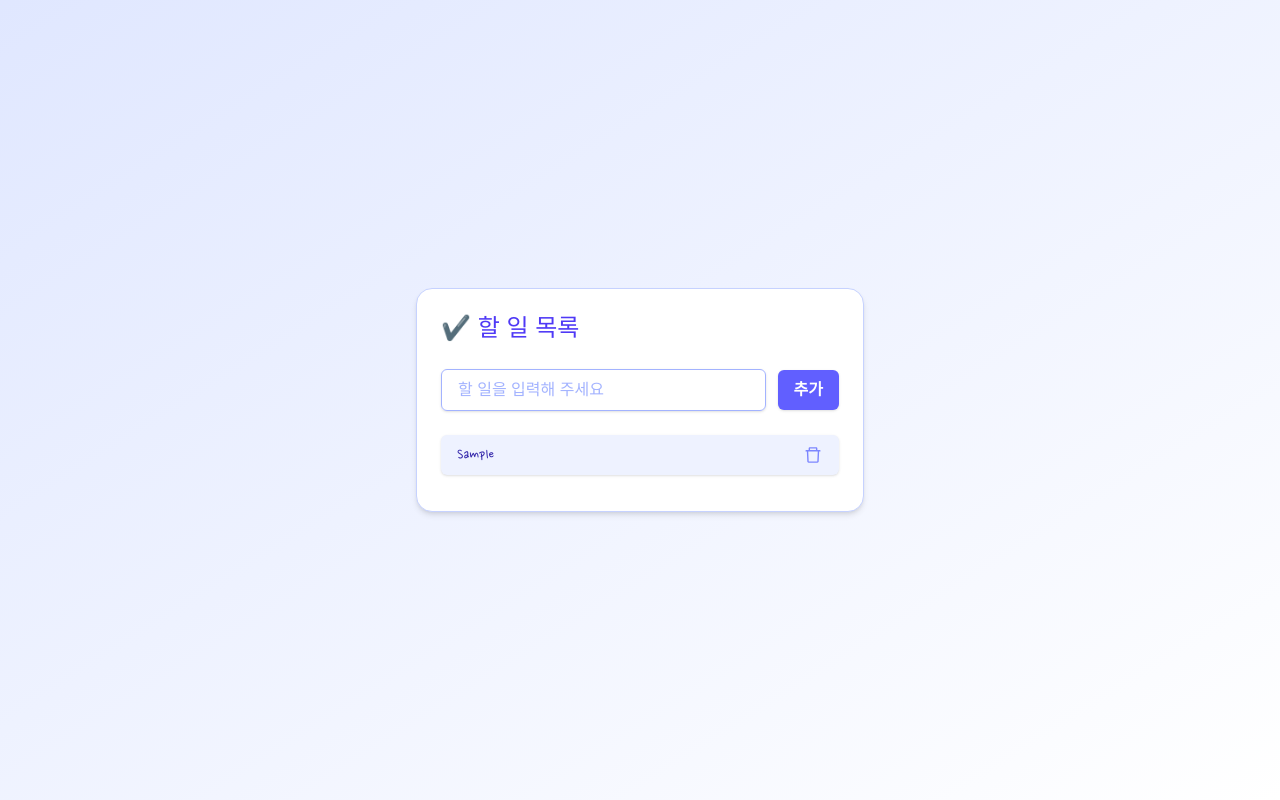
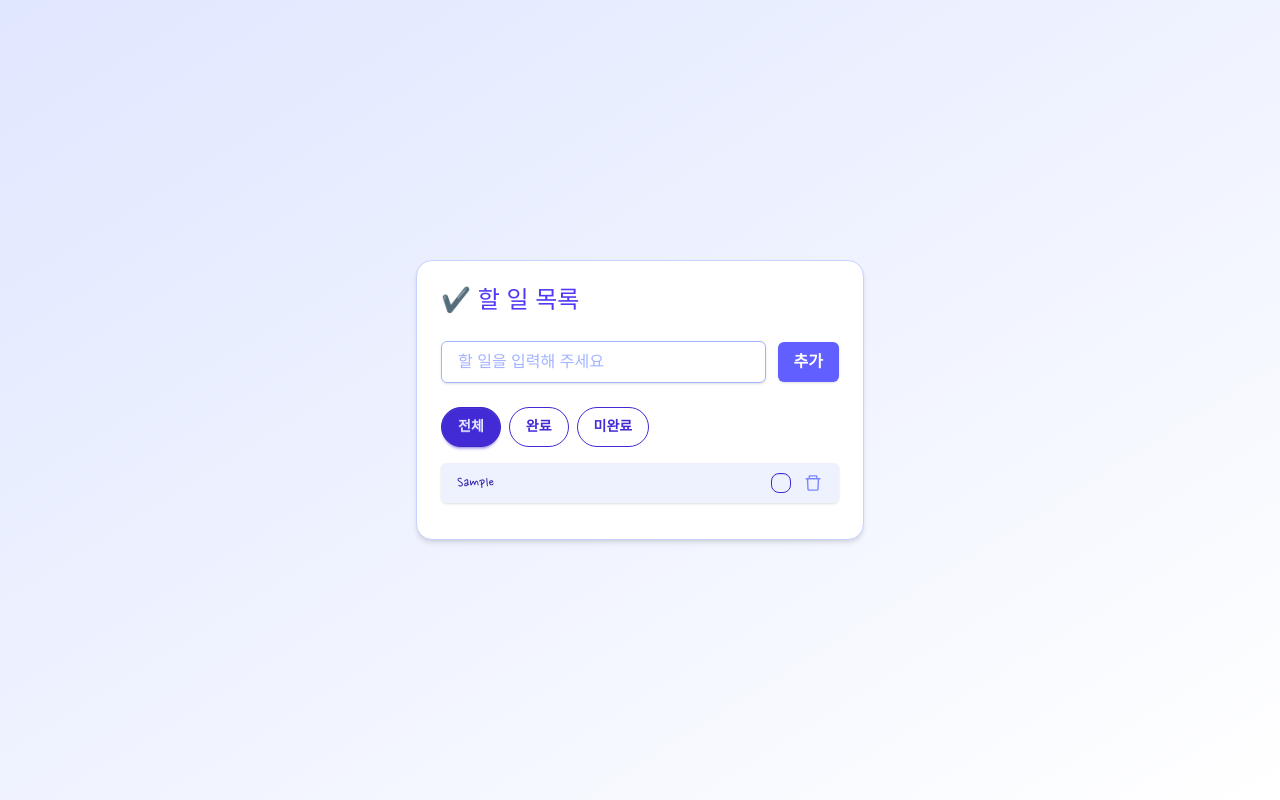
Before and after one commit to yuyu-kor/final-todolist, a React (Vite) app: page / in a window 1280 px wide. Both pictures are taken after typing "Sample" into the empty fields and a click on the button "추가". Built offline with nearby package versions, Linux system fonts and the light colour scheme; a web font is replaced by a local one.

Commit message:
Feat: 체크박스 및 필터링 기능 추가

```diff
--- a/src/App.jsx
+++ b/src/App.jsx
@@ -2,14 +2,17 @@ import { useState } from "react";
 import "./App.css";
 import TodoInput from "./components/TodoInput";
 import TodoList from "./components/TodoList";
+import FilterBar from "./components/FilterBar";
 
 function App() {
+  const [filter, setFilter] = useState("전체");
   const [todoList, setTodoList] = useState([]);
 
   const handleAddTodo = (text) => {
     const newTodo = {
       id: Date.now(),
       text,
+      isDone: false,
     };
     setTodoList([...todoList, newTodo]);
   };
@@ -18,12 +21,32 @@ function App() {
     setTodoList(todoList.filter((todo) => todo.id !== idToDelete));
   };
 
+  const handleToggleTodo = (id) => {
+    setTodoList((prev) =>
+      prev.map((todo) =>
+        todo.id === id ? { ...todo, isDone: !todo.isDone } : todo
+      )
+    );
+  };
+
+  const filteredList = todoList.filter((todo) => {
+    if (filter === "전체") return true;
+    if (filter === "완료") return todo.isDone === true;
+    if (filter === "미완료") return todo.isDone === false;
+  });
+
   return (
     <div className="min-h-screen bg-gradient-to-br from-indigo-100 to-white flex items-center justify-center px-4">
       <div className="w-full max-w-md p-6 bg-white border border-indigo-200 rounded-2xl shadow-md">
         <h2 className="mb-6 text-2xl text-indigo-600">✔️ 할 일 목록</h2>
         <TodoInput onAddTodo={handleAddTodo} />
-        <TodoList todoList={todoList} onDelete={handleDeleteTodo} />
+        <FilterBar currentFilter={filter} onChangeFilter={setFilter} />
+        <TodoList
+          todoList={filteredList}
+          onDelete={handleDeleteTodo}
+          onToggleTodo={handleToggleTodo}
+          currentFilter={filter}
+        />
       </div>
     </div>
   );
--- /dev/null
+++ b/src/components/FilterBar.jsx
@@ -0,0 +1,23 @@
+import React from "react";
+
+const FilterBar = ({ currentFilter, onChangeFilter }) => {
+  const filters = ["전체", "완료", "미완료"];
+
+  return (
+    <div className="flex gap-2 mb-4">
+      {filters.map((filter) => (
+        <button
+          className={`btn text-sm rounded-full transition-all duration-200 ${
+            currentFilter === filter ? "btn-primary" : "btn-outline btn-primary"
+          }`}
+          key={filter}
+          onClick={() => onChangeFilter(filter)}
+        >
+          {filter}
+        </button>
+      ))}
+    </div>
+  );
+};
+
+export default FilterBar;
--- a/src/components/TodoItem.jsx
+++ b/src/components/TodoItem.jsx
@@ -1,10 +1,23 @@
 import React from "react";
 import { AiOutlineDelete } from "react-icons/ai";
 
-const TodoItem = ({ item, onDelete }) => {
+const TodoItem = ({ item, onDelete, onToggleTodo }) => {
   return (
     <div className="flex items-center justify-between px-4 py-2 mb-3 bg-indigo-50 text-indigo-800 rounded-md shadow-sm">
-      <span>{item.text}</span>
+      <span
+        className={`${
+          item.isDone ? "line-through text-indigo-200" : ""
+        } transition duration-150`}
+      >
+        {item.text}
+      </span>
+      <div className="flex gap-3">
+        <input
+          type="checkbox"
+          className="checkbox checkbox-primary checkbox-sm"
+          checked={item.isDone}
+          onChange={() => onToggleTodo(item.id)}
+        />
         <AiOutlineDelete
           className="shrink-0 cursor-pointer text-indigo-400 hover:text-indigo-600 transition duration-150"
           onClick={() => onDelete(item.id)}
@@ -12,6 +25,7 @@ const TodoItem = ({ item, onDelete }) => {
           title="삭제하기"
         />
       </div>
+    </div>
   );
 };
 
--- a/src/components/TodoList.jsx
+++ b/src/components/TodoList.jsx
@@ -1,11 +1,34 @@
 import React from "react";
 import TodoItem from "./TodoItem";
 
-const TodoList = ({ todoList, onDelete }) => {
+const TodoList = ({ todoList, onDelete, onToggleTodo, currentFilter }) => {
+  if (todoList.length === 0) {
+    let message = "";
+
+    switch (currentFilter) {
+      case "전체":
+        message = "할 일이 없습니다";
+        break;
+      case "완료":
+        message = "완료된 할 일이 없습니다";
+        break;
+      case "미완료":
+        message = "아직 해야 할 일이 없습니다";
+        break;
+    }
+
+    return <p className="text-gray-500">{message}</p>;
+  }
+
   return (
     <div>
       {todoList.map((item) => (
-        <TodoItem key={item.id} item={item} onDelete={onDelete} />
+        <TodoItem
+          key={item.id}
+          item={item}
+          onDelete={onDelete}
+          onToggleTodo={onToggleTodo}
+        />
       ))}
     </div>
   );
```
Lines whose indentation alone changed are shown as unchanged.
